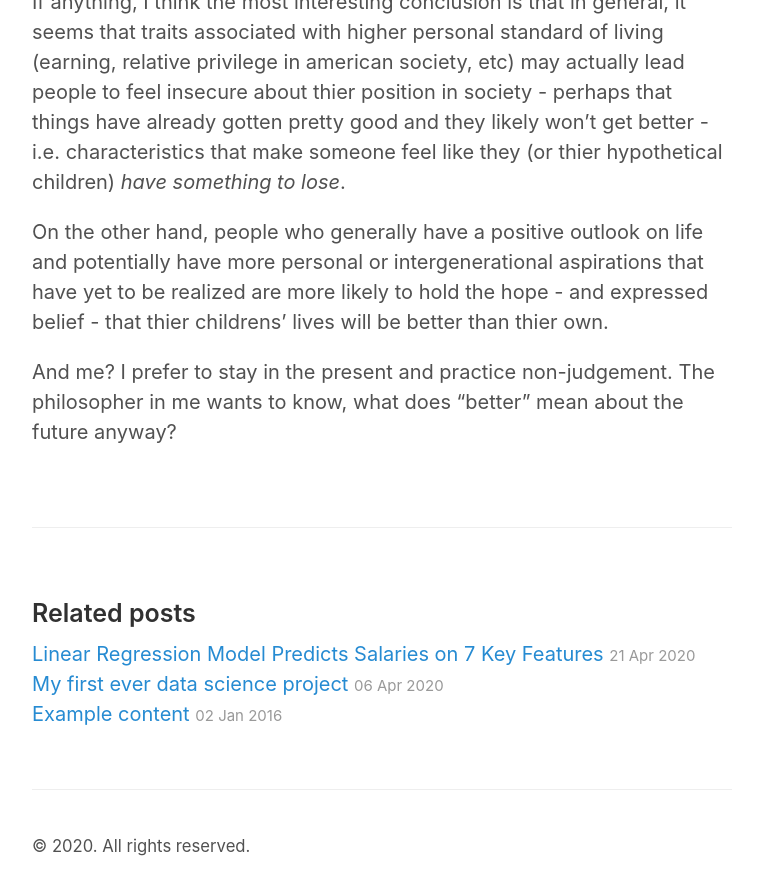
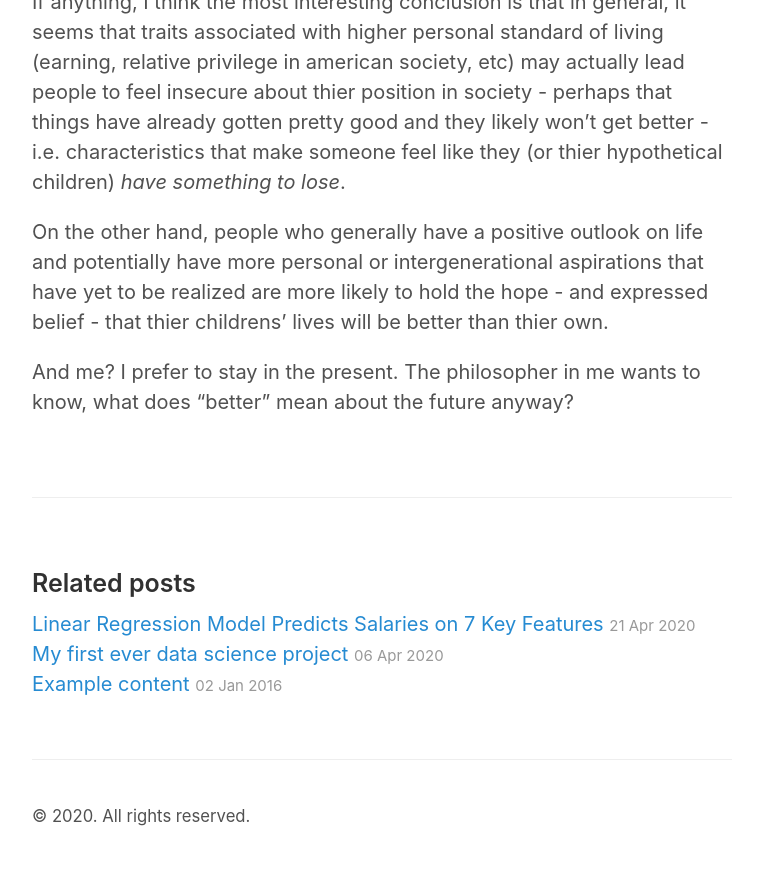
Before and after one commit to tskootsky/tskootsky.github.io, a Jekyll site: the page built from _posts/2020-05-06-Outlooks-Classification.md, in a window 1280 px wide and 900 px high, scrolled down 5332 px. Shown: the top 895 px of the window, without its empty margins (258-1021 px from the left). Built offline with Jekyll 4.4.1, drawn with Linux system fonts in a browser that asks for light colours; after the commit the page ends 6202 px from its top, so only the background shows below that.

Commit message:
minor change in language

```diff
--- a/_posts/2020-05-06-Outlooks-Classification.md
+++ b/_posts/2020-05-06-Outlooks-Classification.md
@@ -87,4 +87,4 @@ If anything, I think the most interesting conclusion is that in general, it seem
 
 On the other hand, people who generally have a positive outlook on life and potentially have more personal or intergenerational aspirations that have yet to be realized are more likely to hold the hope - and expressed belief - that thier childrens' lives will be better than thier own.
 
-And me? I prefer to stay in the present and practice non-judgement. The philosopher in me wants to know, what does "better" mean about the future anyway?
+And me? I prefer to stay in the present. The philosopher in me wants to know, what does "better" mean about the future anyway?
```
